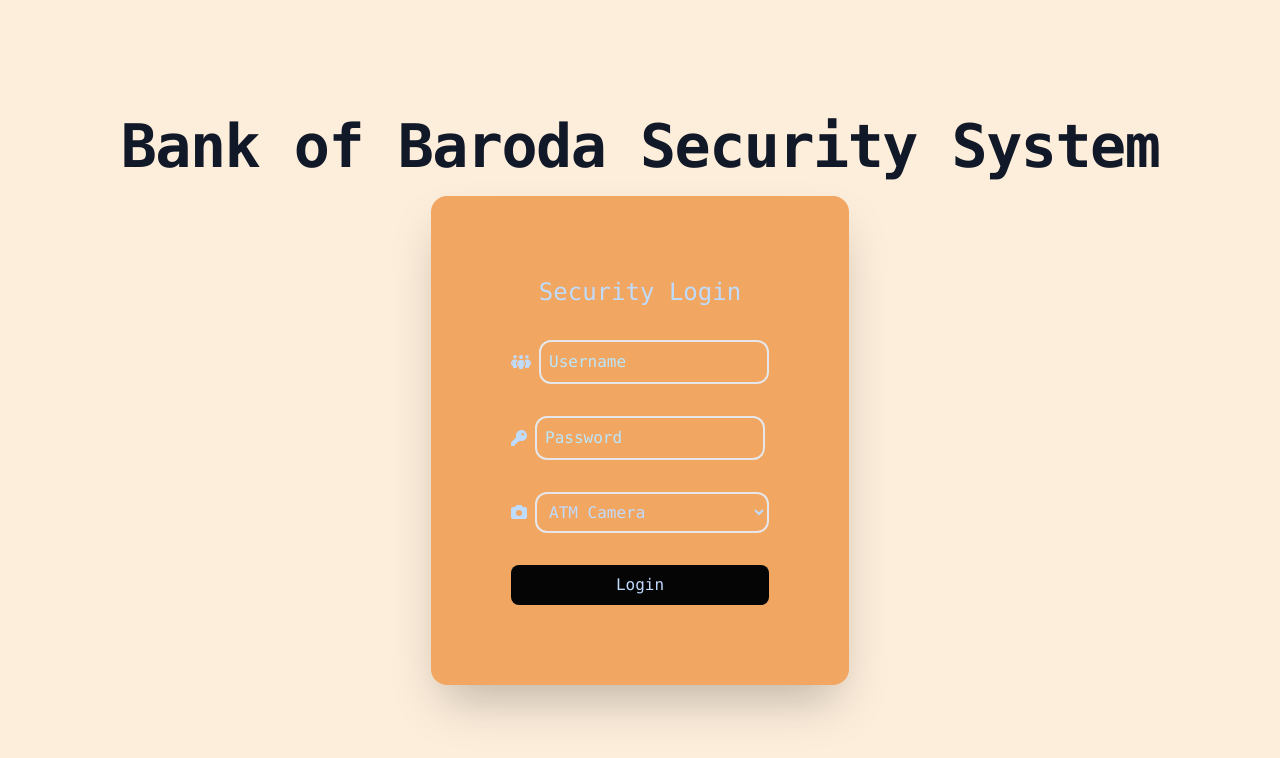
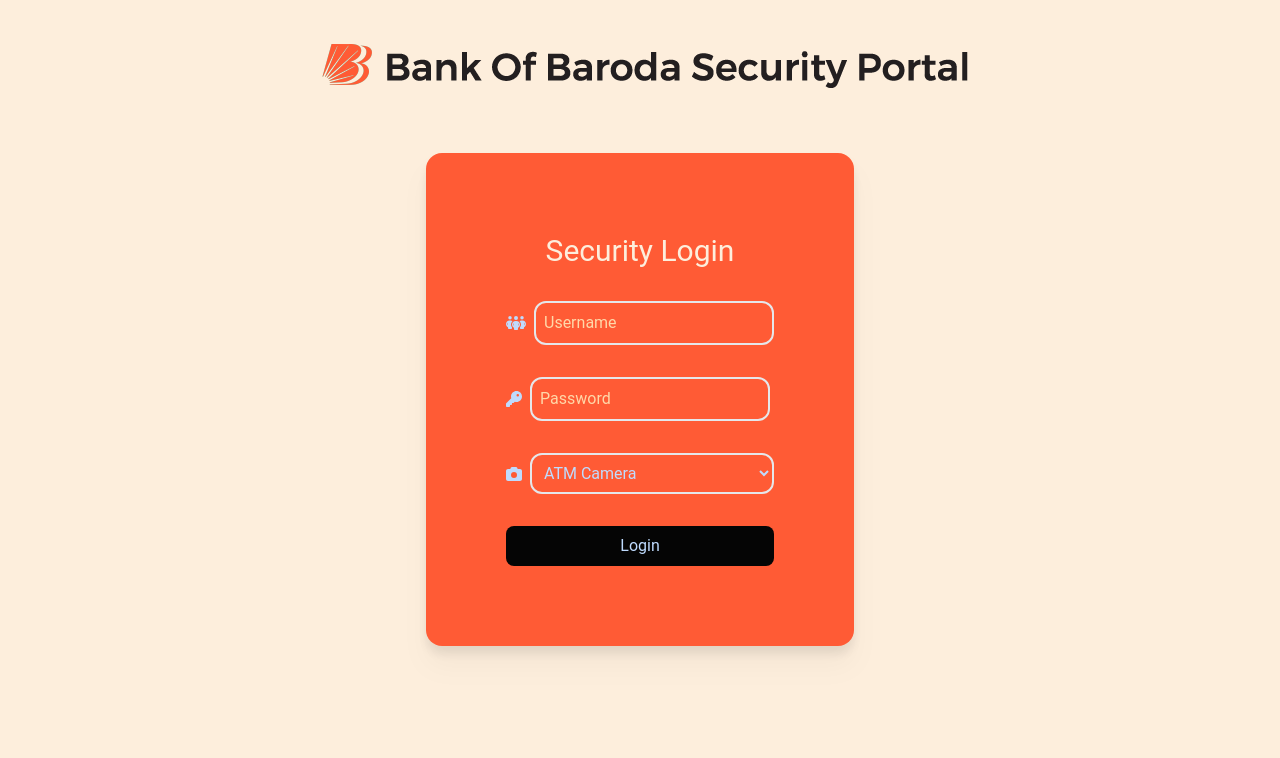
Before and after one commit to Port-Hub/SecurityPortalATM, a React (Vite) app: page / in a window 1280 px wide. Shown: the top 758 px of the page. Built offline with nearby package versions, Linux system fonts and the light colour scheme; the HTML template or start-up script is replaced by a standard one.

Commit message:
Frontend Login

```diff
--- a/src/api/templates/index.html
+++ b/src/api/templates/index.html
@@ -2,8 +2,7 @@
 <!DOCTYPE html>
 <html lang="en">
 <head>
-
-    <meta charset="utf-8">
+        <meta charset="utf-8">
     <meta name="viewport" content="width=device-width, initial-scale=1, shrink-to-fit=no">
 
     <link rel="stylesheet" href="https://stackpath.bootstrapcdn.com/bootstrap/4.1.3/css/bootstrap.min.css"
--- a/src/components/layout.jsx
+++ b/src/components/layout.jsx
@@ -1,14 +1,23 @@
+import Bob from "../assets/Bobpng.png";
 const Layout = (props) => {
-    return (
-        <div className=" font-mono flex flex-col h-screen top-1/2 items-center justify-center bg-[#FDEEDC]">
-            <div className=" truncate">
-            <h1 className="mb-5 text-4xl font-extrabold tracking-tight leading-none text-gray-900 md:text-5xl lg:text-6xl">Bank of Baroda Security System</h1>
-            </div>
-            <form className=" bg-[#F1A661] space-y-8 rounded-2xl p-20 shadow-2xl shadow-neutral">
-                {props.children}
-            </form>
+  return (
+    <div className="flex flex-col h-screen items-center bg-[#FDEEDC]">
+      <div className="flex flex-row ">
+        <div className="flex-row m-0 ">
+          <img className=" mb-16 mt-10 align-center" src={Bob} alt="bob" />
         </div>
-    )
-}
+        {/* <div className="flex-row truncate mt-10">
+          <h1 className="mb-16 mt-5 text-4xl tracking-tight leading-none text-gray-900 md:text-5xl lg:text-6xl">
+            Bank of Baroda Security Portal
+          </h1>
+        </div> */}
+      </div>
 
-export default Layout
+      <form className=" bg-[#ff5b35] space-y-8 rounded-2xl p-20 drop-shadow-xl    ">
+        {props.children}
+      </form>
+    </div>
+  );
+};
+
+export default Layout;
--- a/src/pages/login.jsx
+++ b/src/pages/login.jsx
@@ -36,19 +36,19 @@
     return(
         <Layout>
             <div>
-                <h3 className="text-2xl text-center">Security Login</h3>
+                <h3 className="text-3xl text-center text-[#FDEEDC]">Security Login</h3>
             </div>
             <div className="flex flex-row items-center gap-x-2">
                 <FontAwesomeIcon icon={faPeopleGroup} />
-                <input className=" placeholder:text-sky-200 bg-transparent border-2 p-2 rounded-xl" type="name" placeholder="Username"></input>
+                <input className=" placeholder:text-[#FFD8A9] bg-transparent border-2 p-2 rounded-xl" type="name" placeholder="Username"></input>
             </div>
             <div className="flex flex-row gap-x-2 items-center">
                 <FontAwesomeIcon icon={faKey} />
-                <input className=" placeholder:text-sky-200 bg-transparent border-2 p-2 rounded-xl" type="password" placeholder="Password"></input>
+                <input className=" placeholder:text-[#FFD8A9] bg-transparent border-2 p-2 rounded-xl" type="password" placeholder="Password"></input>
             </div>
             <div className="flex flex-row gap-x-2 items-center">
                 <FontAwesomeIcon icon={faCamera} />
-                <select ref={mRef} onChange={mChange}  className=" placeholder:text-sky-200 bg-transparent w-full border-2 p-2 rounded-xl" type="radio">
+                <select ref={mRef} onChange={mChange}  className=" placeholder:text-[#FFD8A9] bg-transparent w-full border-2 p-2 rounded-xl" type="radio">
                     <option>{mList[0].name}</option>
                     <option>{mList[1].name}</option>
                 </select>
--- a/tailwind.config.cjs
+++ b/tailwind.config.cjs
@@ -2,6 +2,12 @@
 module.exports = {
   content: ["index.html","./src/**/*.{js,jsx,html}"],
   theme: {
+    fontFamily: {
+      sans: [
+        '"Poppins"',
+        'Roboto',
+        'sans',
+      ],},
     extend: {},
   },
   plugins: [],
```
Also changed, not shown: src/assets/Bank-of-Baroda-icon.png (deleted), src/assets/Bobpng.png (added).
